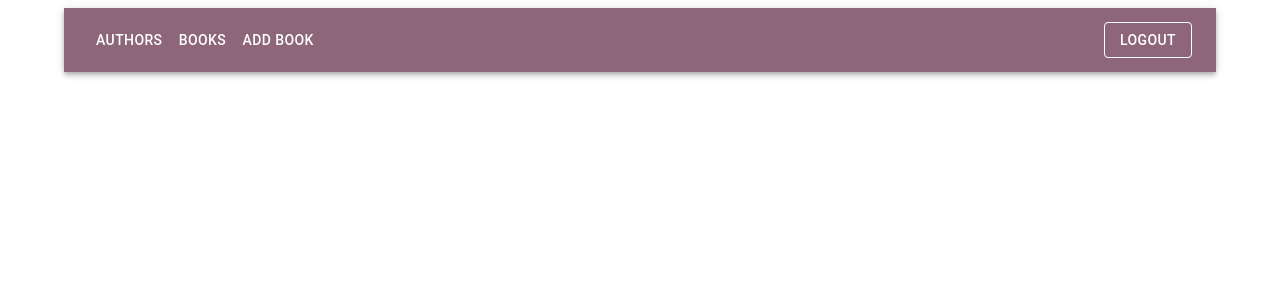
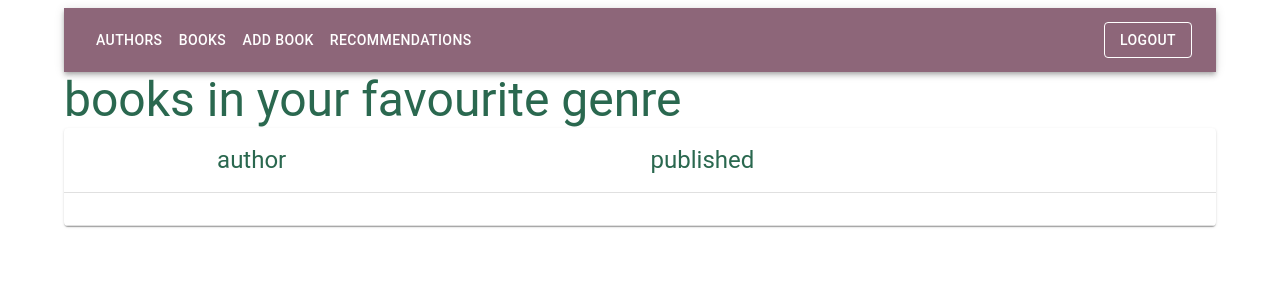
Before and after one commit to shonaloujacks/full-stack-open-university-helsinki, a React (Vite) app in the folder part8/library-frontend/: page /recommendations in a window 1280 px wide. Shown: the top 300 px of the page. Built offline with nearby package versions, Linux system fonts and the light colour scheme; sample sign-in values are in the browser's storage.

Commit message:
Recommendations componenent added

```diff
--- a/part8/library-frontend/src/App.jsx
+++ b/part8/library-frontend/src/App.jsx
@@ -7,6 +7,7 @@ import {
 } from "react-router-dom";
 import { useApolloClient } from "@apollo/client/react";
 import { useState } from "react";
+import Recommendations from "./components/Recommendations";
 import LoginForm from "./components/LoginForm";
 import Authors from "./components/Authors";
 import Books from "./components/Books";
@@ -62,6 +63,11 @@ const App = () => {
                   add book
                 </Button>
               )}
+              {token && (
+                <Button color="inherit" component={Link} to="/recommendations">
+                  recommendations
+                </Button>
+              )}
               {token ? (
                 <Button
                   color="inherit"
@@ -105,6 +111,12 @@ const App = () => {
               }
             />
             <Route
+              path="/recommendations"
+              element={
+                token ? <Recommendations /> : <Navigate replace to="/books" />
+              }
+            />
+            <Route
               path="/login"
               element={
                 token ? (
--- a/part8/library-frontend/src/components/Books.jsx
+++ b/part8/library-frontend/src/components/Books.jsx
@@ -67,6 +67,7 @@ const Books = () => {
           </TableBody>
         </Table>
       </TableContainer>
+
       <GenreFilter />
     </div>
   );
--- /dev/null
+++ b/part8/library-frontend/src/components/Recommendations.jsx
@@ -0,0 +1,50 @@
+import {
+  Typography,
+  Table,
+  TableBody,
+  TableCell,
+  TableContainer,
+  TableHead,
+  TableRow,
+  Paper,
+} from "@mui/material";
+
+const Recommendations = () => {
+  return (
+    <div>
+      <Typography variant="h3" color="secondary">
+        books in your favourite genre
+      </Typography>
+
+      <TableContainer component={Paper}>
+        <Table>
+          <TableHead>
+            <TableRow>
+              <TableCell />
+              <TableCell>
+                <Typography variant="h5" color="secondary">
+                  author
+                </Typography>
+              </TableCell>
+              <TableCell>
+                <Typography variant="h5" color="secondary">
+                  published
+                </Typography>
+              </TableCell>
+            </TableRow>
+          </TableHead>
+
+          <TableBody>
+            <TableRow>
+              <TableCell>{}</TableCell>
+              <TableCell>{}</TableCell>
+              <TableCell>{}</TableCell>
+            </TableRow>
+          </TableBody>
+        </Table>
+      </TableContainer>
+    </div>
+  );
+};
+
+export default Recommendations;
```
